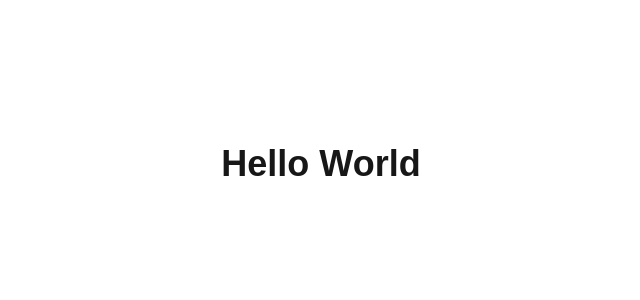
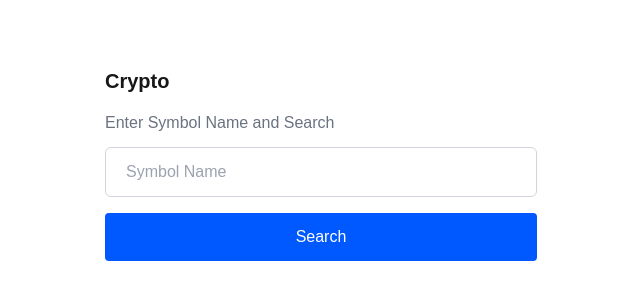
Before and after one commit to Amirbarzegari/Chartbox, a Next.js app: page / in a window 1280 px wide. Shown: the part 236-536 px from the top of the page, without its empty margins (319-959 px from the left). Built offline with nearby package versions, Linux system fonts and the light colour scheme.

Commit message:
Added search in main app page

```diff
--- a/app/page.js
+++ b/app/page.js
@@ -1,7 +1,36 @@
+"use client";
+import Button from "@/components/Button";
+import { useState } from "react";
+
 export default function Home() {
+  const [symbol, setSymbol] = useState("");
+
+  const handleSearch = () => {
+    <Link href={`/coin/${symbol}`} />;
+  };
   return (
     <div className="flex h-screen w-screen items-center justify-center">
-      <h1 className="text-4xl font-bold">Hello World</h1>
+      <div className="flex flex-col max-w-lg gap-4 p-10 w-full">
+        <h1 className="text-xl font-bold">Crypto</h1>
+        <label className="flex flex-col gap-2">
+          <span className="text-gray-500 mb-1">
+            Enter Symbol Name and Search
+          </span>
+          <input
+            type="text"
+            placeholder="Symbol Name"
+            className="rounded-md border border-gray-300 py-3 px-5"
+            value={symbol}
+            onChange={(e) => setSymbol(e.target.value)}
+            onKeyDown={(e) => {
+              if (e.key === "Enter") {
+                handleSearch();
+              }
+            }}
+          />
+        </label>
+        <Button text="Search" link={`/coin/${symbol}`} />
+      </div>
     </div>
   );
 }
--- /dev/null
+++ b/components/Button.js
@@ -0,0 +1,12 @@
+import Link from "next/link";
+
+export default function Button({ text, link }) {
+  return (
+    <Link
+      className="w-full bg-button text-white rounded py-3 px-5 text-center hover:bg-blue-500"
+      href={link}
+    >
+      {text}
+    </Link>
+  );
+}
--- a/tailwind.config.js
+++ b/tailwind.config.js
@@ -10,6 +10,7 @@ module.exports = {
       colors: {
         background: "var(--background)",
         foreground: "var(--foreground)",
+        button: "#0059FF",
       },
     },
   },
```
